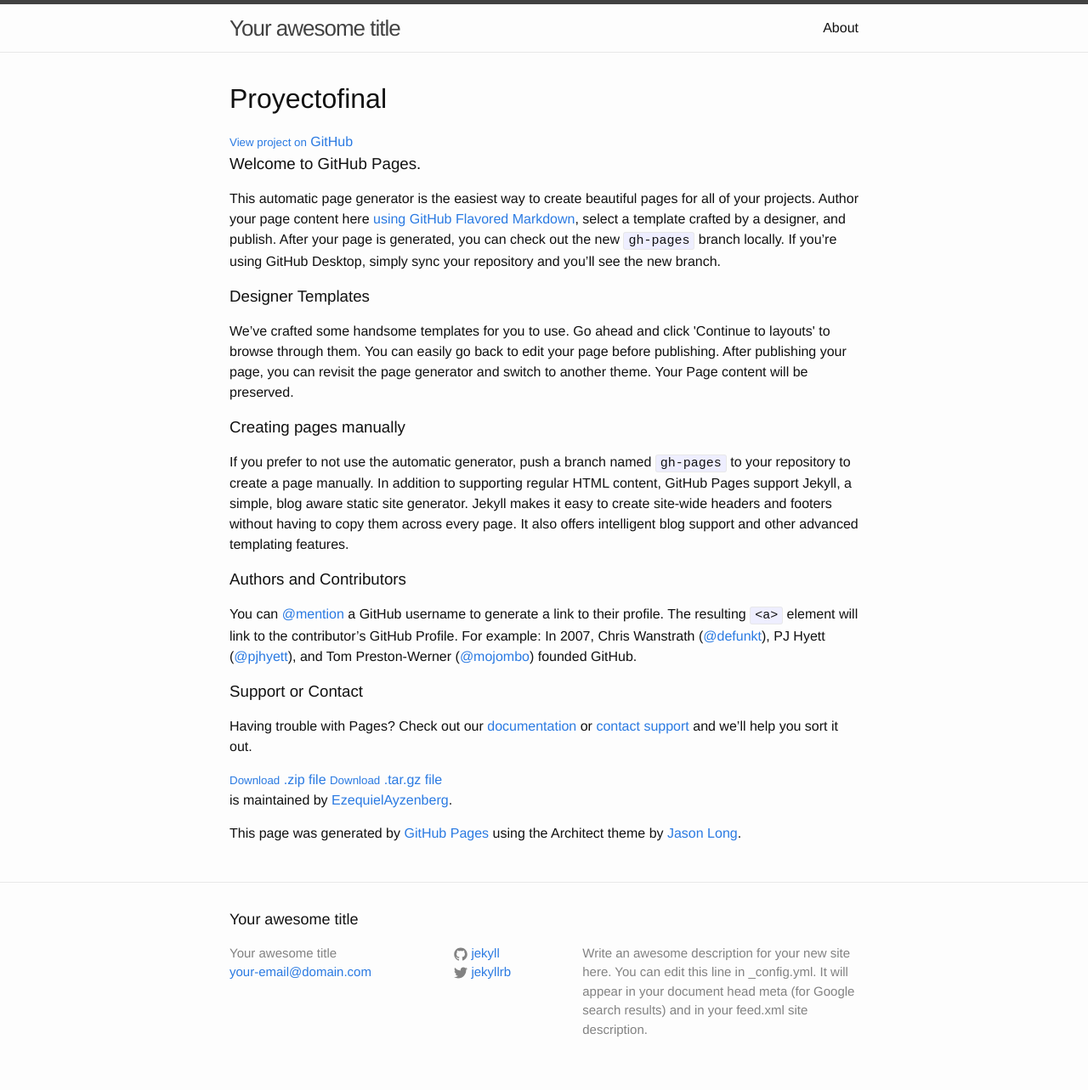
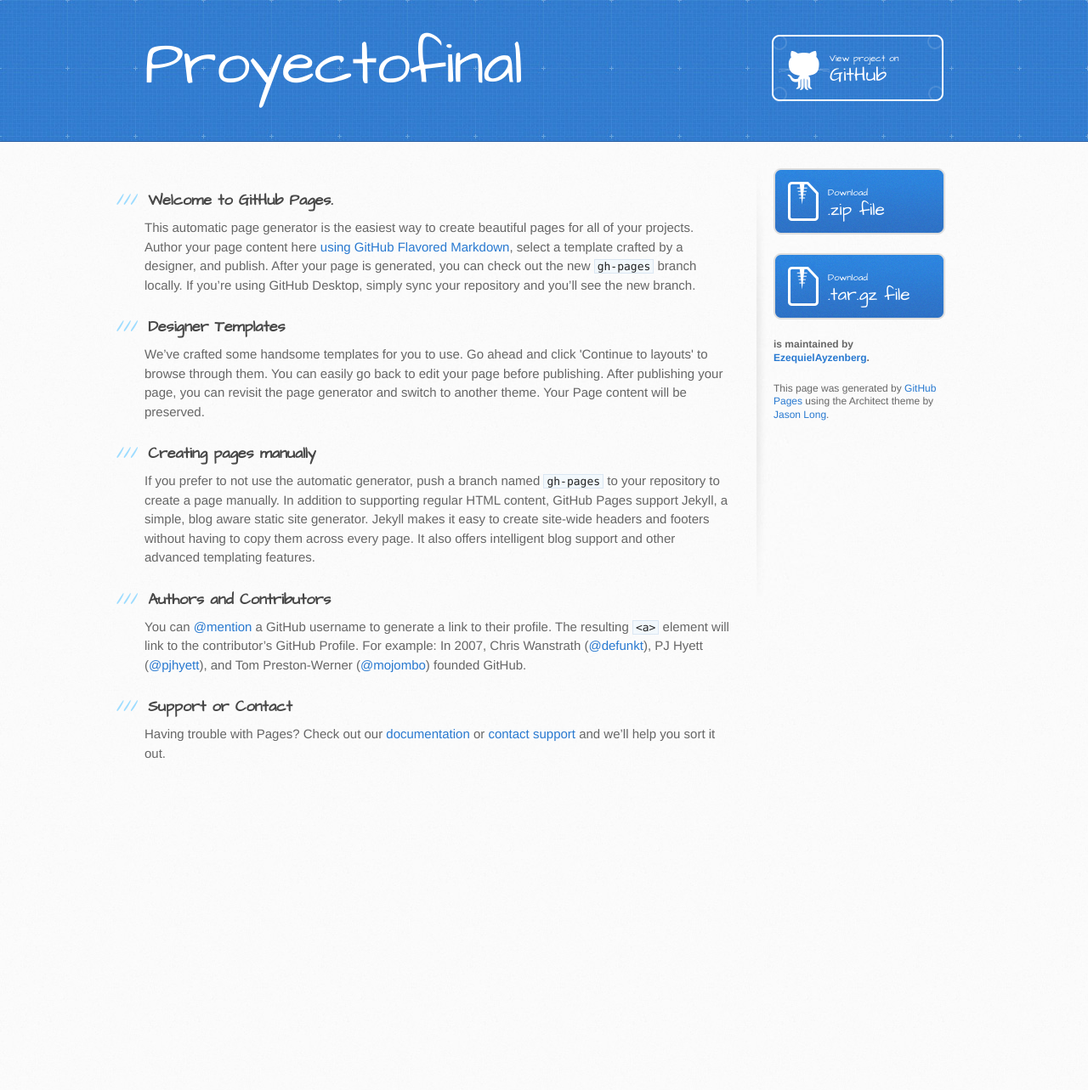
Before and after one commit to EzequielAyzenberg/ProyectoFInal, a Jekyll site: the page index.html, which Jekyll copies as it is, in a window 1280 px wide. Shown: the whole page at 85% size. Built offline with Jekyll 4.4.1, drawn with Linux system fonts in a browser that asks for light colours; after the commit the page ends 941 px from its top, so only the background shows below that.

```diff
--- a/index.html
+++ b/index.html
@@ -1,6 +1,22 @@
----
-layout: default
----
+<!DOCTYPE html>
+<html>
+  <head>
+    <meta charset='utf-8'>
+    <meta http-equiv="X-UA-Compatible" content="chrome=1">
+    <meta name="viewport" content="width=device-width, initial-scale=1, maximum-scale=1">
+    <link href='https://fonts.googleapis.com/css?family=Architects+Daughter' rel='stylesheet' type='text/css'>
+    <link rel="stylesheet" type="text/css" href="stylesheets/stylesheet.css" media="screen">
+    <link rel="stylesheet" type="text/css" href="stylesheets/github-light.css" media="screen">
+    <link rel="stylesheet" type="text/css" href="stylesheets/print.css" media="print">
+
+    <!--[if lt IE 9]>
+    <script src="//html5shiv.googlecode.com/svn/trunk/html5.js"></script>
+    <![endif]-->
+
+    <title>Proyectofinal by EzequielAyzenberg</title>
+  </head>
+
+  <body>
     <header>
       <div class="inner">
         <h1>Proyectofinal</h1>
@@ -54,3 +70,7 @@
         </aside>
       </div>
     </div>
+
+
+  </body>
+</html>
```
